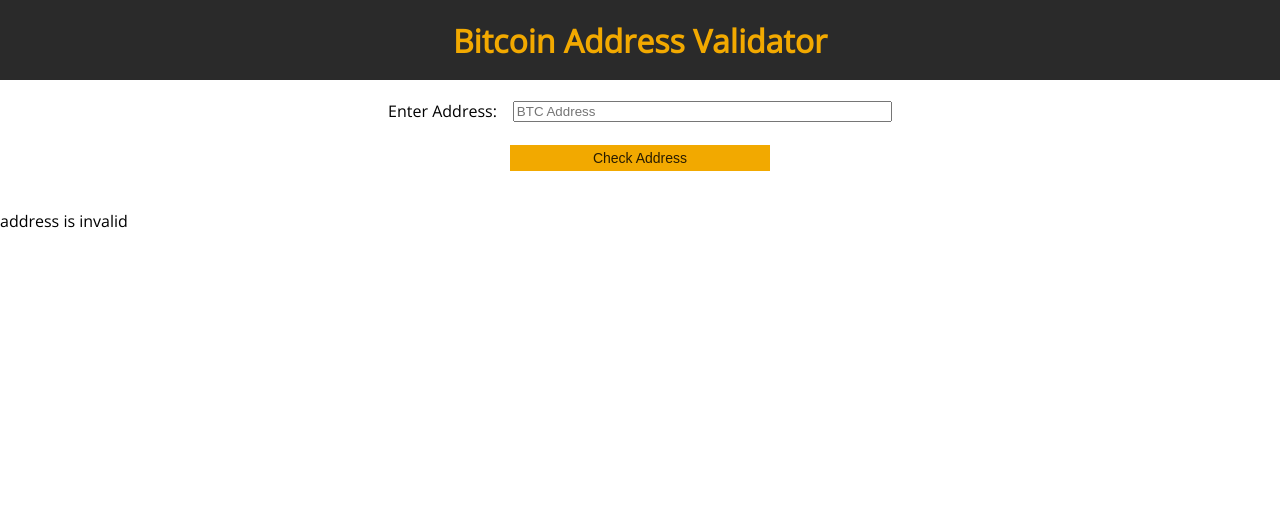
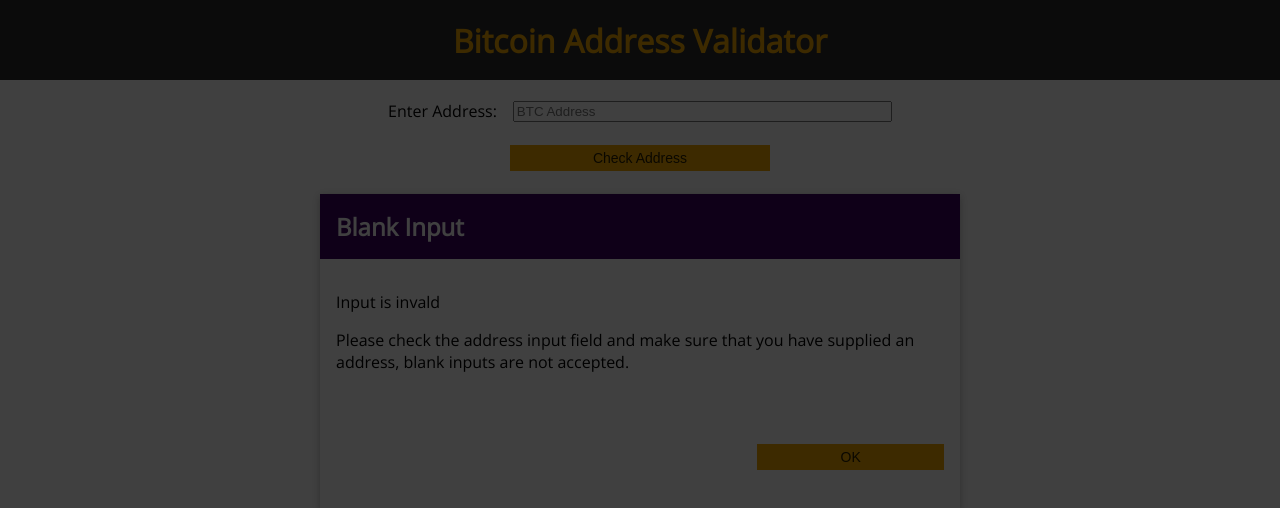
Before and after one commit to byron950/vue.js-bitcoin-address-validator, a Vue app: page / in a window 1280 px wide. Both pictures are taken after a click on the button "Check Address". Shown: the top 508 px of the page. Built offline with nearby package versions, Linux system fonts and the light colour scheme; no server answers.

Commit message:
Added error message functionality to CheckAddress

```diff
--- a/src/components/functionality/CheckAddress.vue
+++ b/src/components/functionality/CheckAddress.vue
@@ -1,4 +1,20 @@
 <template>
+  <the-error-message
+    v-if="inputIsBlank"
+    title="Blank Input"
+    @close="confirmError"
+  >
+    <template #default>
+      <p>Input is invald</p>
+      <p>
+        Please check the address input field and make sure that you have
+        supplied an address, blank inputs are not accepted.
+      </p>
+    </template>
+    <template #actions>
+      <the-button @click="confirmError" buttonText="OK"></the-button>
+    </template>
+  </the-error-message>
   <address-box></address-box>
   <the-output-field>
     <div v-if="addressFinal === 'valid'">
@@ -7,34 +23,46 @@
     <div v-else-if="addressFinal === 'invalid'">
       <p>address is invalid</p>
     </div>
-    <div v-else>
-    </div>
+    <div v-else></div>
   </the-output-field>
 </template>
 
 <script>
 import TheOutputField from "../layout/TheOutputField.vue";
+import TheErrorMessage from "../ui/TheErrorMessage.vue";
 
 export default {
   data() {
     return {
-      addressFinal: String
+      addressFinal: String,
+      inputIsBlank: false,
     };
   },
-  components: { TheOutputField },
+  components: { TheOutputField, TheErrorMessage },
   methods: {
     checkAddress(address) {
+      if(
+        address.trim() === ''
+      ) {
+        this.inputIsBlank = true;
+        return;
+      }
       const mempoolUrl = `https://mempool.space/api/address/${address}`;
-      fetch(mempoolUrl).then(response => response.json()).then(data => {
+      fetch(mempoolUrl)
+        .then((response) => response.json())
+        .then((data) => {
           console.log(data);
-        this.addressFinal = 'valid';
+          this.addressFinal = "valid";
           return address;
         })
-      .catch(error => {
+        .catch((error) => {
           console.error("Error fetching data: ", error);
-        this.addressFinal = 'invalid';
-      })
+          this.addressFinal = "invalid";
+        });
     },
+    confirmError() {
+      this.inputIsBlank = false;
+    }
   },
   provide() {
     return {
```
Lines whose indentation alone changed are shown as unchanged.
